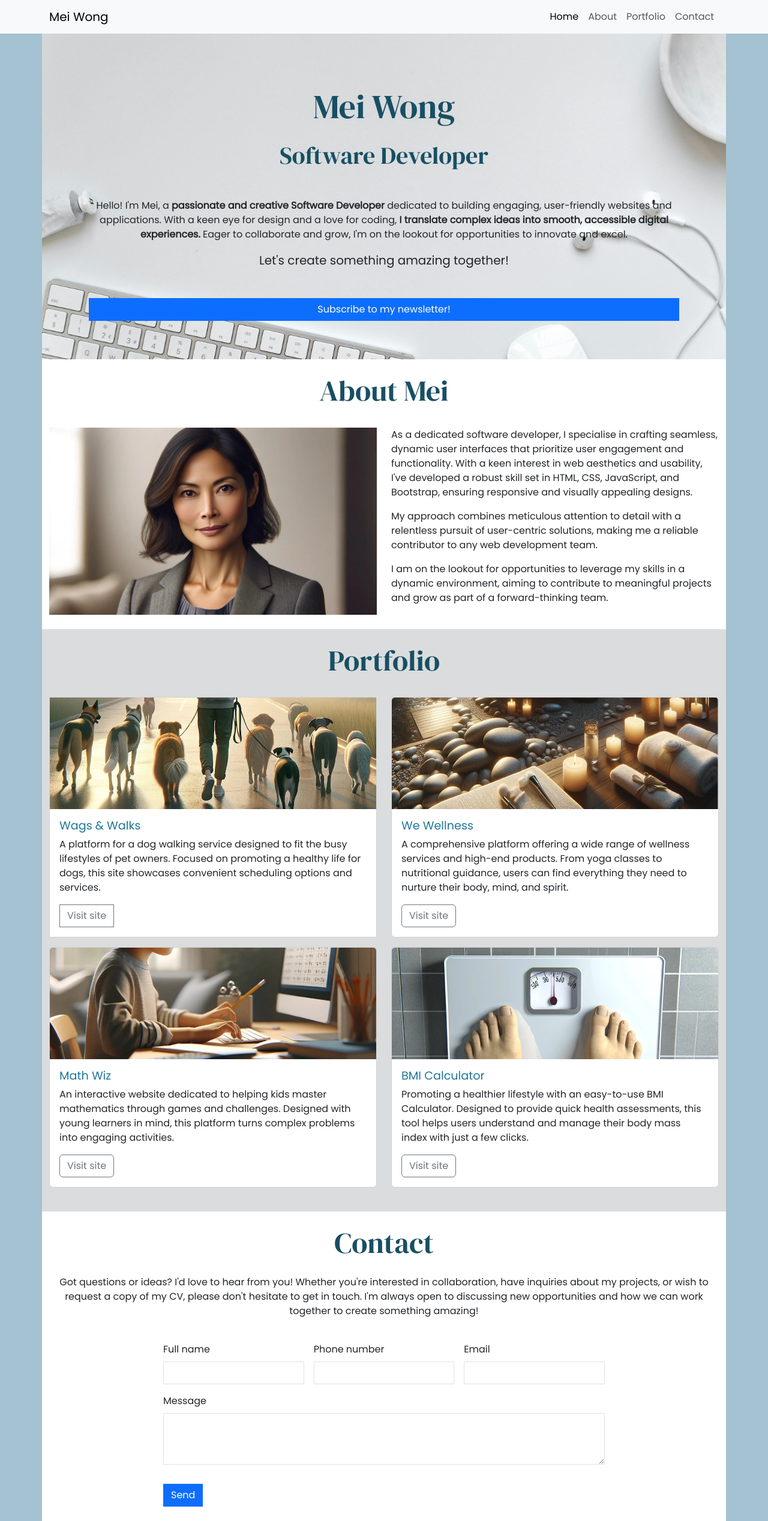
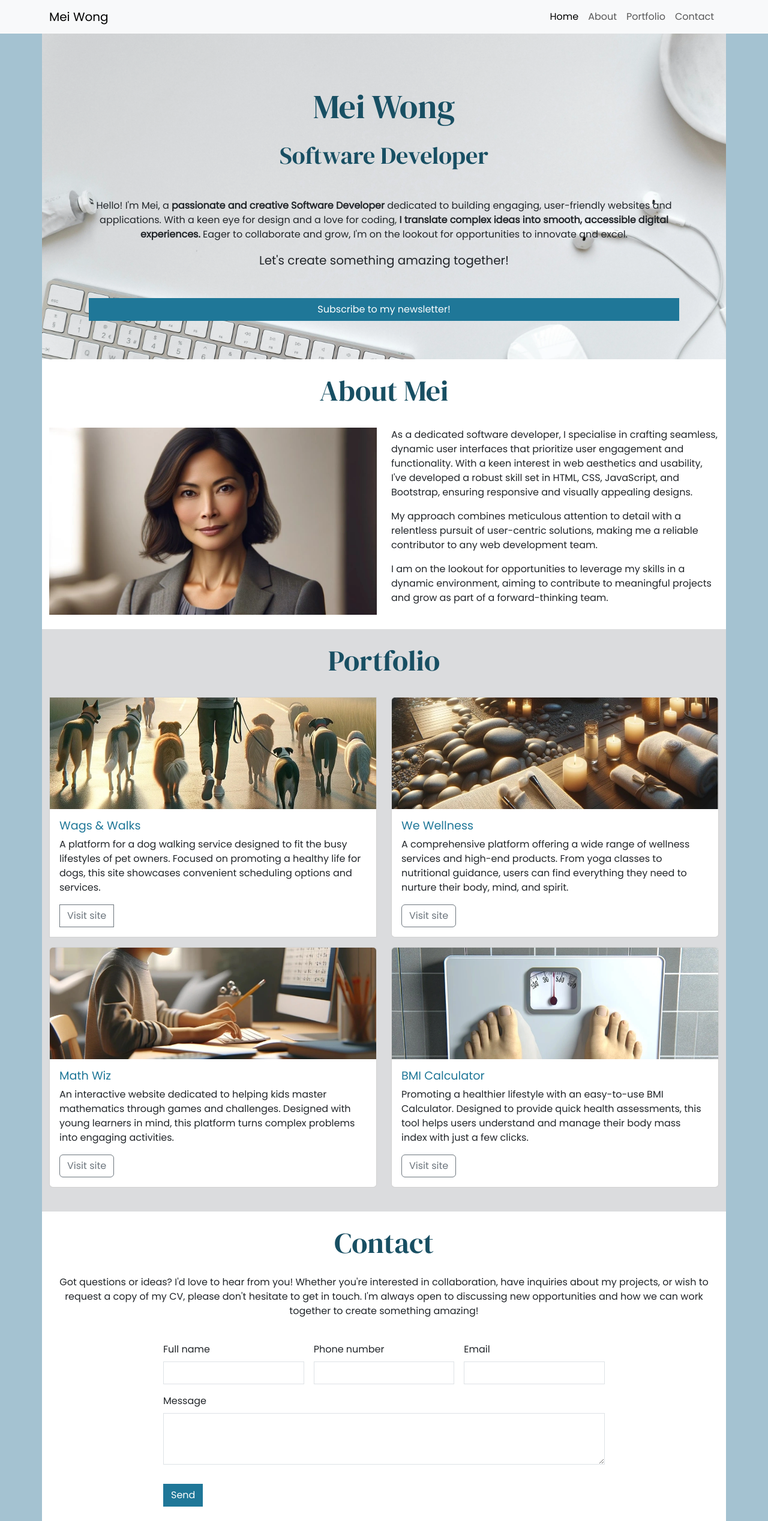
Before and after one commit to DR-developer98/About-Mei-CI-walkthrough-project, a plain HTML site: page index.html in a window 1280 px wide. Shown: the whole page at 60% size. Drawn offline with nearby package versions, Linux system fonts and the light colour scheme.

Commit message:
Style newsletter, sign-up and modal button

```diff
--- a/assets/css/style.css
+++ b/assets/css/style.css
@@ -31,6 +31,18 @@ h1, h2 {
 
 .sharp-corners, .sharp-corners * {
     border-radius: 0;
+}
+
+/*Buttons*/
+
+.custom-button {
+    background-color: #1f7798;
+    border-color: #1f7798;
+}
+
+.custom-button:hover {
+    background-color: #1d6d8a;
+    border-color: #1d6d8a;
 }
 
 /*About section*/
--- a/index.html
+++ b/index.html
@@ -63,7 +63,7 @@
                 <!-- mb-5 gives extra margin spacing under lead text -->
                 <p class="lead mb-5">Let's create something amazing together!</p>
             </div>
-            <button type="button" class="btn btn-primary sharp-corners" data-bs-toggle="modal" data-bs-target="#exampleModal">
+            <button type="button" class="btn btn-primary sharp-corners custom-button" data-bs-toggle="modal" data-bs-target="#exampleModal">
                 Subscribe to my newsletter!
             </button>
         </section>
@@ -214,7 +214,7 @@
                             <textarea class="form-control" id="Message" rows="3"></textarea>
                         </div>
                         <div class="col-12">
-                            <button type="submit" class="btn btn-primary">Send</button>
+                            <button type="submit" class="btn btn-primary custom-button">Send</button>
                         </div>
                     </form>
                 </div>
@@ -244,7 +244,7 @@
                     </div>
                 </div>
                 <div class="modal-footer align-self-start">
-                    <button type="button" class="btn btn-primary">Sign up!</button>
+                    <button type="button" class="btn btn-primary custom-button">Sign up!</button>
                 </div>
             </div>
         </div>
```
